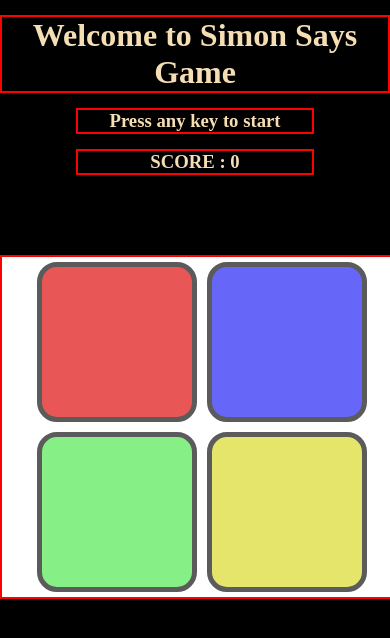
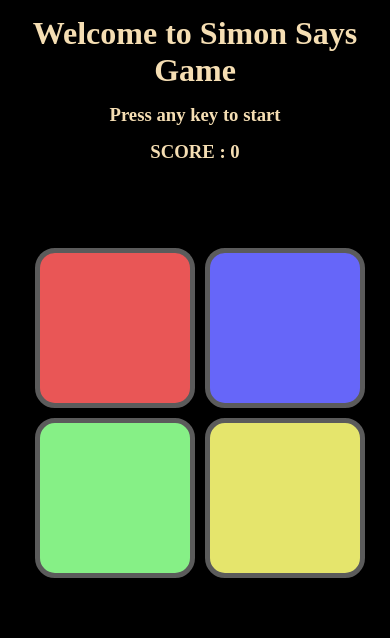
Before and after one commit to Jwaallaa/Simon-Says, a plain HTML site: page index.html in a window 390 px wide. Drawn offline with Linux system fonts and the light colour scheme.

Commit message:
Update style.css
removed outlines from heding ,score and background colour of button container.

```diff
--- a/style.css
+++ b/style.css
@@ -16,7 +16,7 @@ h1{
     text-align: center;
     margin: 15px auto;
     /* width: 60vw; */
-    border: 2px solid red;
+
 
 }
 
@@ -25,7 +25,7 @@ h3{
     text-align: center;
     margin: 15px auto;
     width: 60vw;
-    border: 2px solid red;
+
 
 }
 
@@ -41,7 +41,7 @@ h3{
 }
 
 .boxes{
-    border: 2px solid red;
+
     display: flex;
     width: 500px;
     /* height: 500px; */
@@ -105,6 +105,5 @@ h3{
     }
     .boxes{
         width: 400px;
-        background-color: white;
     }
 }
```
